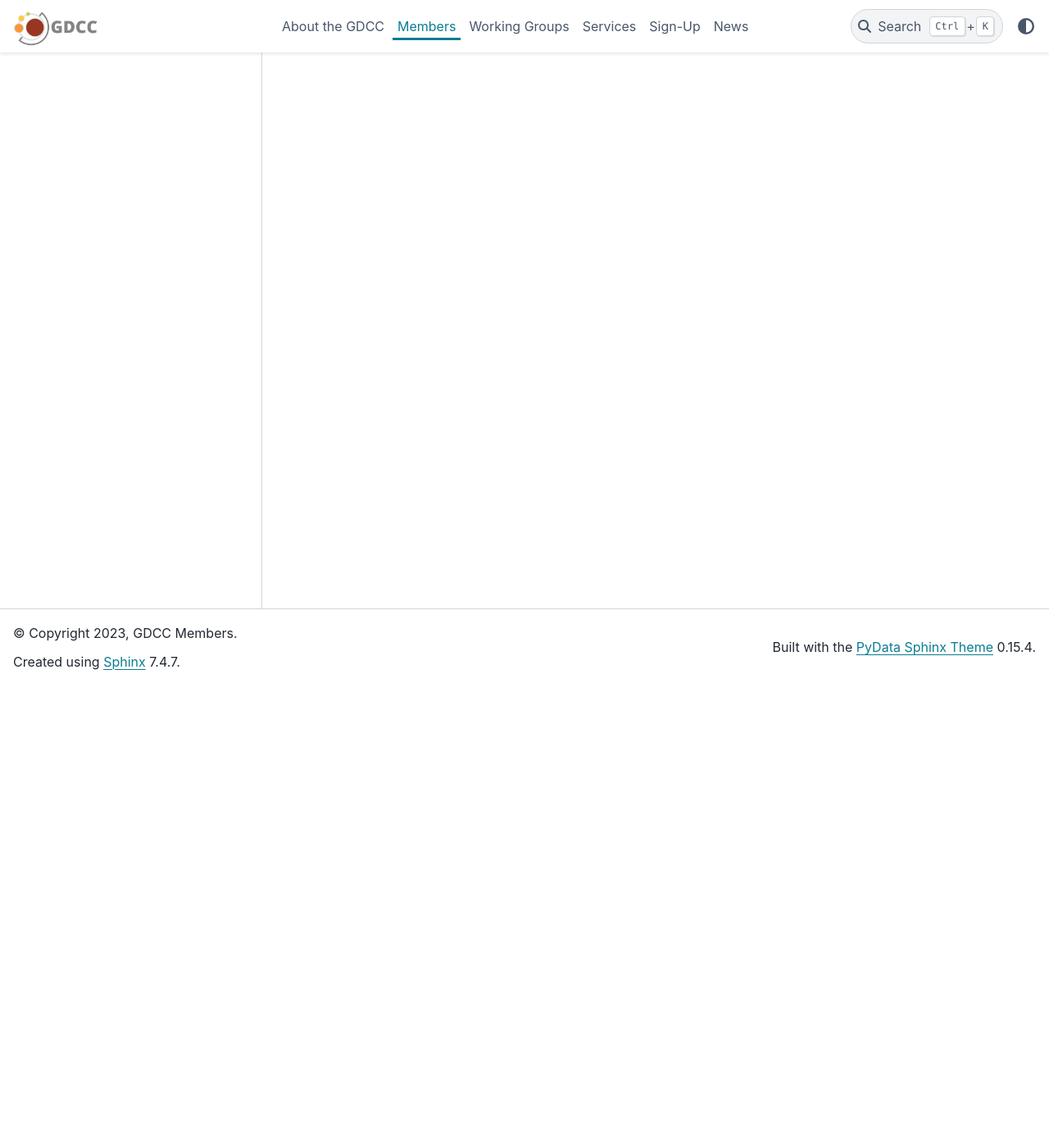
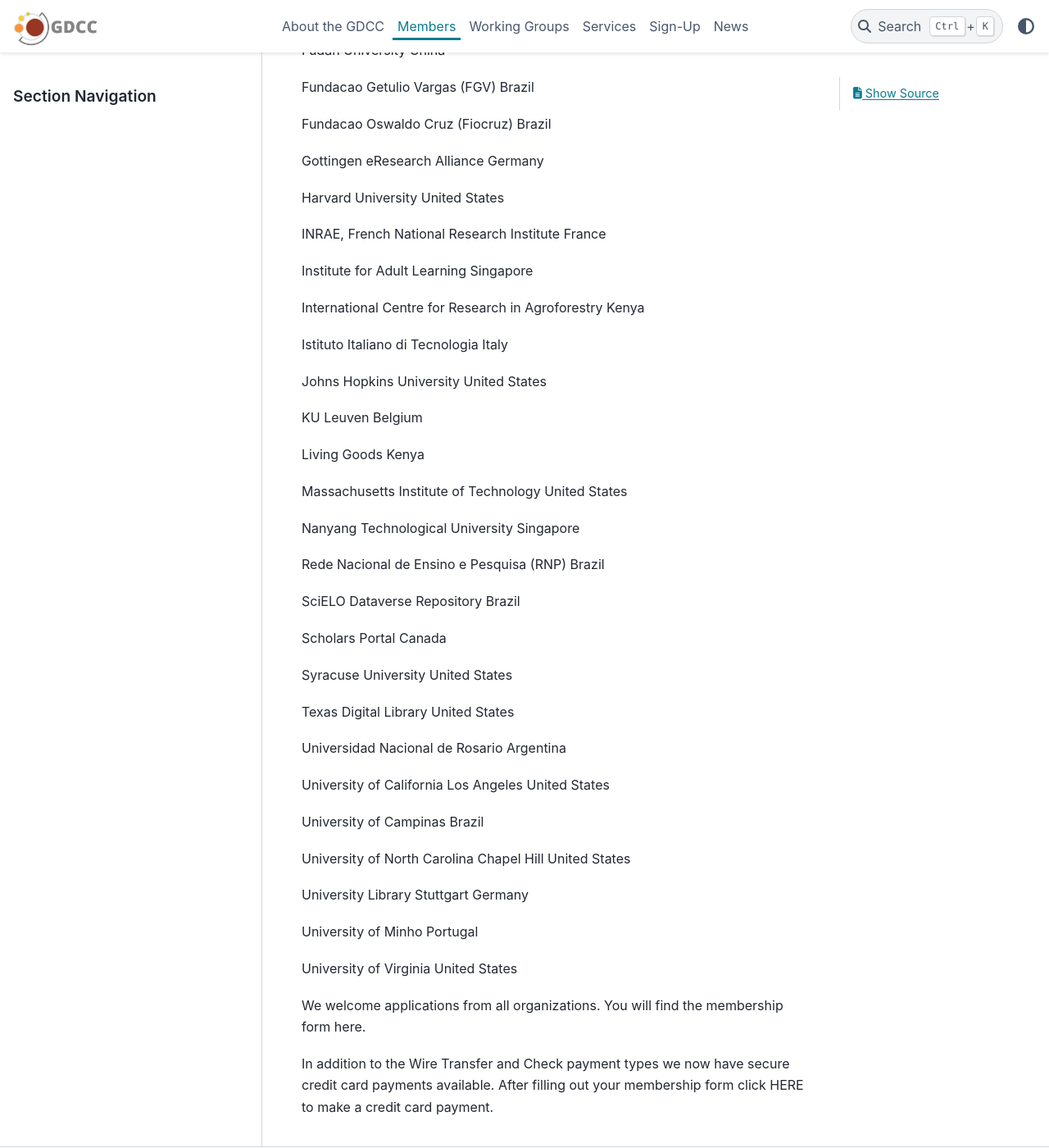
Before and after one commit to gdcc/www.gdcc.io, a Sphinx documentation site: the page built from source/members.md, in a window 1280 px wide and 1400 px high, scrolled down 564 px. Shown: the whole window at 82% size. Built offline with Sphinx 7.4.7 and the PyData theme 0.15.4, drawn with Linux system fonts in a browser that asks for light colours; some of the changed text lies outside the part shown.

Commit message:
Update members.md

```diff
--- a/source/members.md
+++ b/source/members.md
@@ -1 +1,77 @@
 # Members
+
+GDCC Members
+
+Arizona State University                                                       United States
+
+Australian Data Archive                                                        Australia
+
+CEDIA                                                                                       Ecuador
+
+Consorci de Serveis Universitaris de Catalunya               Spain
+
+Consorcio Madrono                                                               Spain
+
+DANS                                                                                        Netherlands
+
+DataverseNO Repository                                                      Norway
+
+French National Center for Research                                 France
+
+Fudan University                                                                    China
+
+Fundacao Getulio Vargas (FGV)                                           Brazil
+
+Fundacao Oswaldo Cruz (Fiocruz)                                       Brazil
+
+Gottingen eResearch Alliance                                             Germany
+
+Harvard University                                                                 United States
+
+INRAE, French National Research Institute                        France
+
+Institute for Adult Learning                                                   Singapore
+
+International Centre for Research in Agroforestry           Kenya
+
+Istituto Italiano di Tecnologia                                               Italy
+
+Johns Hopkins University                                                      United States
+
+KU Leuven                                                                                Belgium
+
+Living Goods                                                                            Kenya
+
+Massachusetts Institute of Technology                              United States
+
+Nanyang Technological University                                      Singapore
+
+Rede Nacional de Ensino e Pesquisa (RNP)                       Brazil
+
+SciELO Dataverse Repository                                               Brazil
+
+Scholars Portal                                                                       Canada
+
+Syracuse University                                                               United States
+
+Texas Digital Library                                                              United States
+
+Universidad Nacional de Rosario                                       Argentina
+
+University of California Los Angeles                                   United States
+
+University of Campinas                                                         Brazil
+
+University of North Carolina Chapel Hill                           United States
+
+University Library Stuttgart                                                 Germany
+
+University of Minho                                                               Portugal
+
+University of Virginia                                                             United States
+
+
+
+We welcome applications from all organizations. You will find the membership form here.
+
+In addition to the Wire Transfer and Check payment types we now have secure credit card payments available. After filling out your membership form click HERE to make a credit card payment.
```
